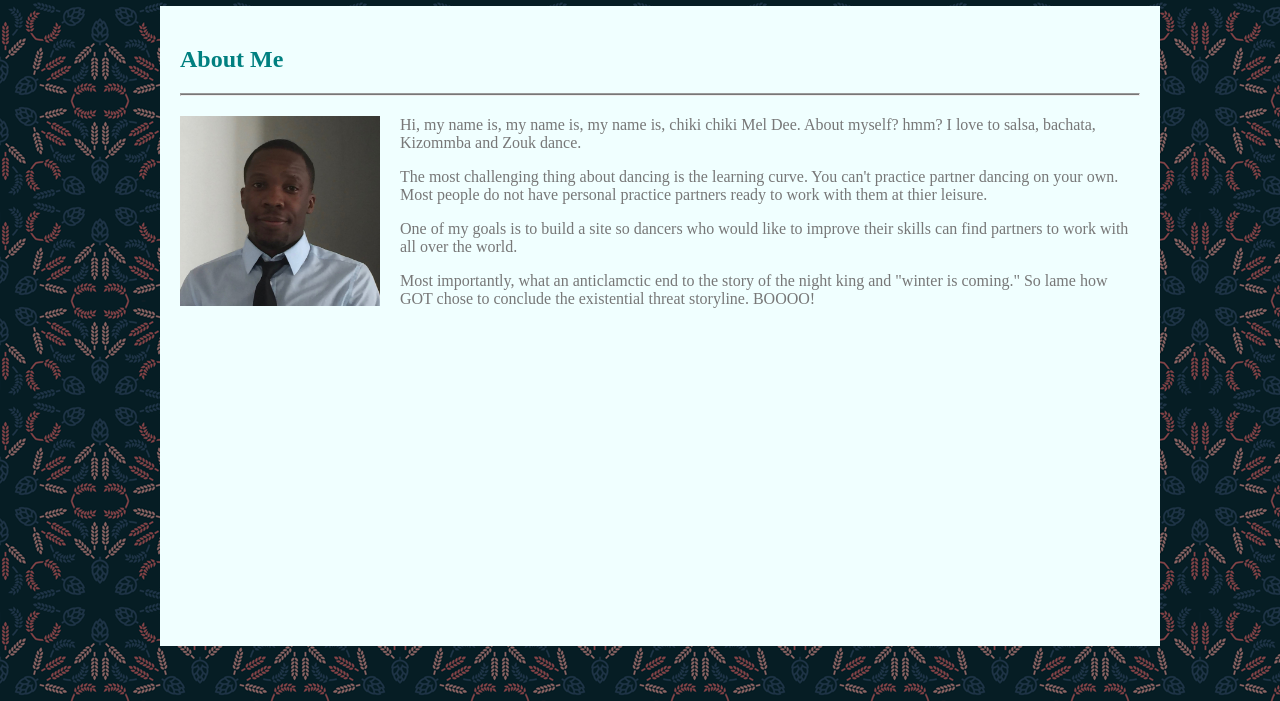
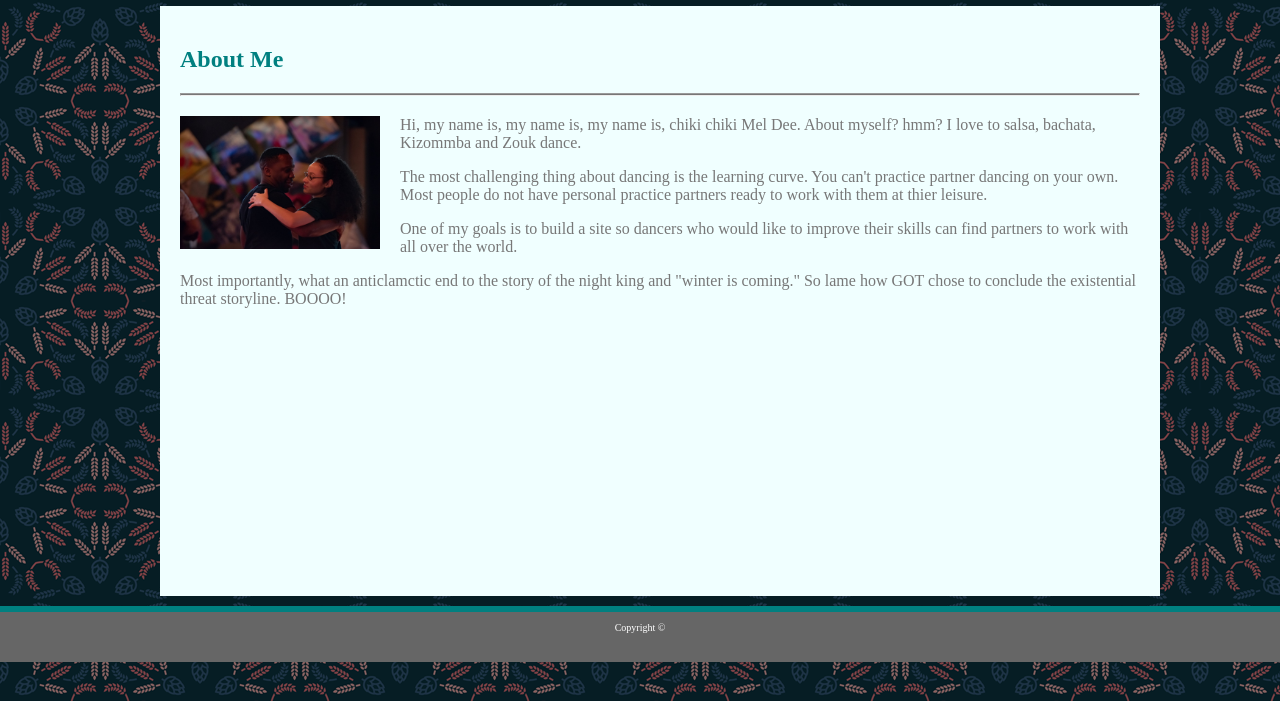
Before and after one commit to dubemelchi/Responsive-Portfolio, a plain HTML site: page index.html in a window 1280 px wide. Shown: the part 99-800 px from the top of the page. Drawn offline with Linux system fonts and the light colour scheme.

Commit message:
changes to profile pic & container height.

```diff
--- a/assets/css/style.css
+++ b/assets/css/style.css
@@ -7,7 +7,7 @@
 .container {
     width: 960px;
     margin: auto;
-    min-height: 800px;
+    min-height: 600px;
 
 
 }
@@ -68,7 +68,7 @@
     width: 960px;
     background-color: azure;
     padding: 20px;
-    min-height: 600px;
+    min-height: 550px;
 
   }
 
--- a/index.html
+++ b/index.html
@@ -35,7 +35,7 @@
             <h2>About Me</h2>
         <hr />
 
-            <img src="assets/images/ProfilePic2.jpeg" width="200" alt="my face here">
+            <img src="assets/images/dance.jpg" width="200" alt="my face here">
 
             <p class="about-metext">Hi, my name is, my name is, my name is, chiki chiki Mel Dee. About myself? hmm? I love to salsa, bachata, Kizommba and Zouk dance.
             </p>
```
